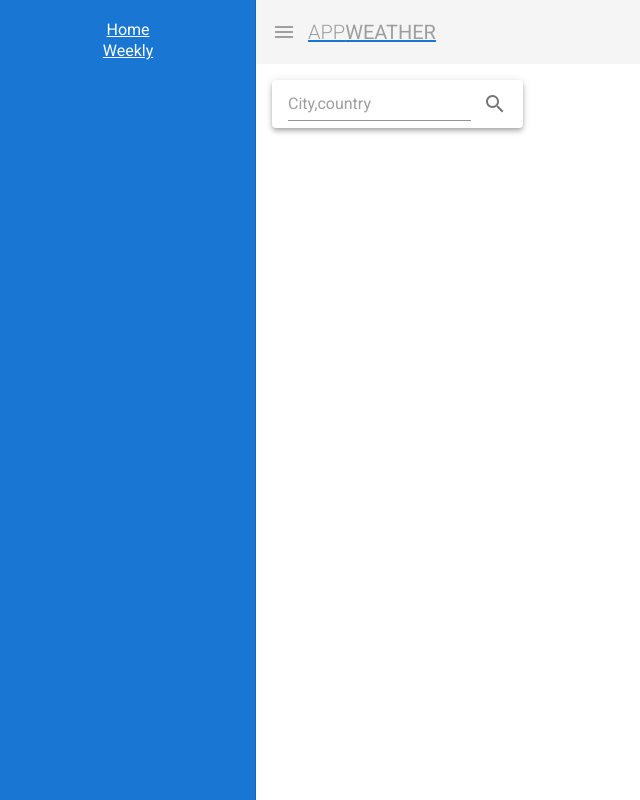
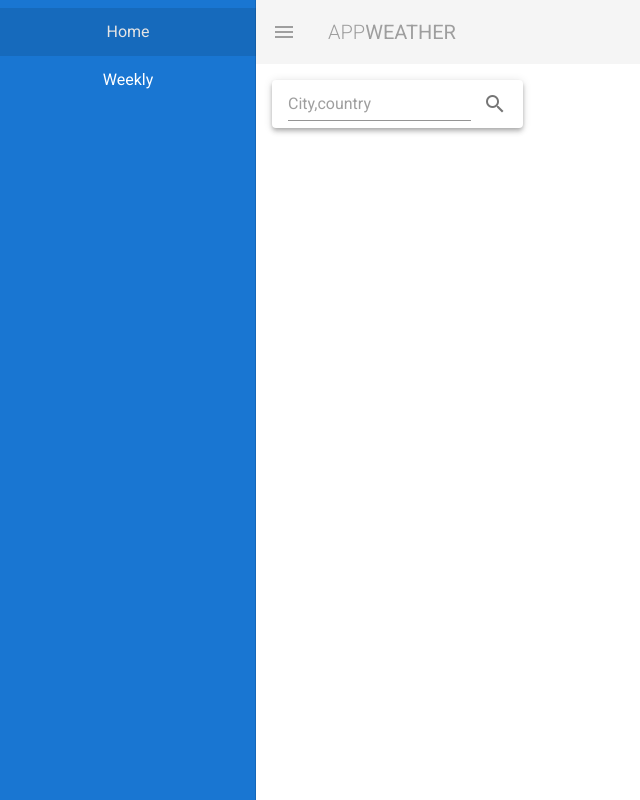
Before and after one commit to saugatmalla/Vue.js-WeatherApp, a Vue app: page / in a window 1280 px wide. Both pictures are taken after a click on the button 28 px from the left and 32 px from the top of the page. Shown: the whole page, without its empty margins (0-640 px from the left). Built offline with nearby package versions, Linux system fonts and the light colour scheme; no server answers.

Commit message:
Links fixed

```diff
--- a/src/components/Navbar.vue
+++ b/src/components/Navbar.vue
@@ -2,30 +2,21 @@
   <nav>
     <v-app-bar flat app>
       <v-app-bar-nav-icon class="grey--text" @click="drawer = !drawer"></v-app-bar-nav-icon>
-      <router-link to="/">
       <v-toolbar-title class="text-uppercase grey--text">
 
         <span class="font-weight-light">App</span>
         <span>Weather</span>
-
       </v-toolbar-title>
-      </router-link>
     </v-app-bar>
 
     <v-navigation-drawer v-model="drawer" app class="primary">
       <v-list>
-        <v-list-item>
-          <v-list-item-content>
-            <v-list-item-title class="white--text text-center" >
-              <router-link to="/"  class="white--text">
-              Home
-              </router-link>
+        <v-list-item v-for="link in links" :key="link" router :to="link.route">
+          <v-list-item-content >
+            <v-list-item-title class="white--text text-center" @click="drawer = !drawer">
+              {{link.name}}
             </v-list-item-title>
-            <v-list-item-title class="white--text text-center">
-              <router-link to="/weekly" class="white--text">
-              Weekly
-              </router-link>
-            </v-list-item-title >
+
           </v-list-item-content>
         </v-list-item>
       </v-list>
@@ -37,7 +28,11 @@
 export default {
   data() {
     return {
-      drawer: false
+      drawer: false,
+      links: [
+        {name: "Home", route: "/"},
+        {name: "Weekly", route: "/weekly"}
+      ]
     };
   }
 };
```
